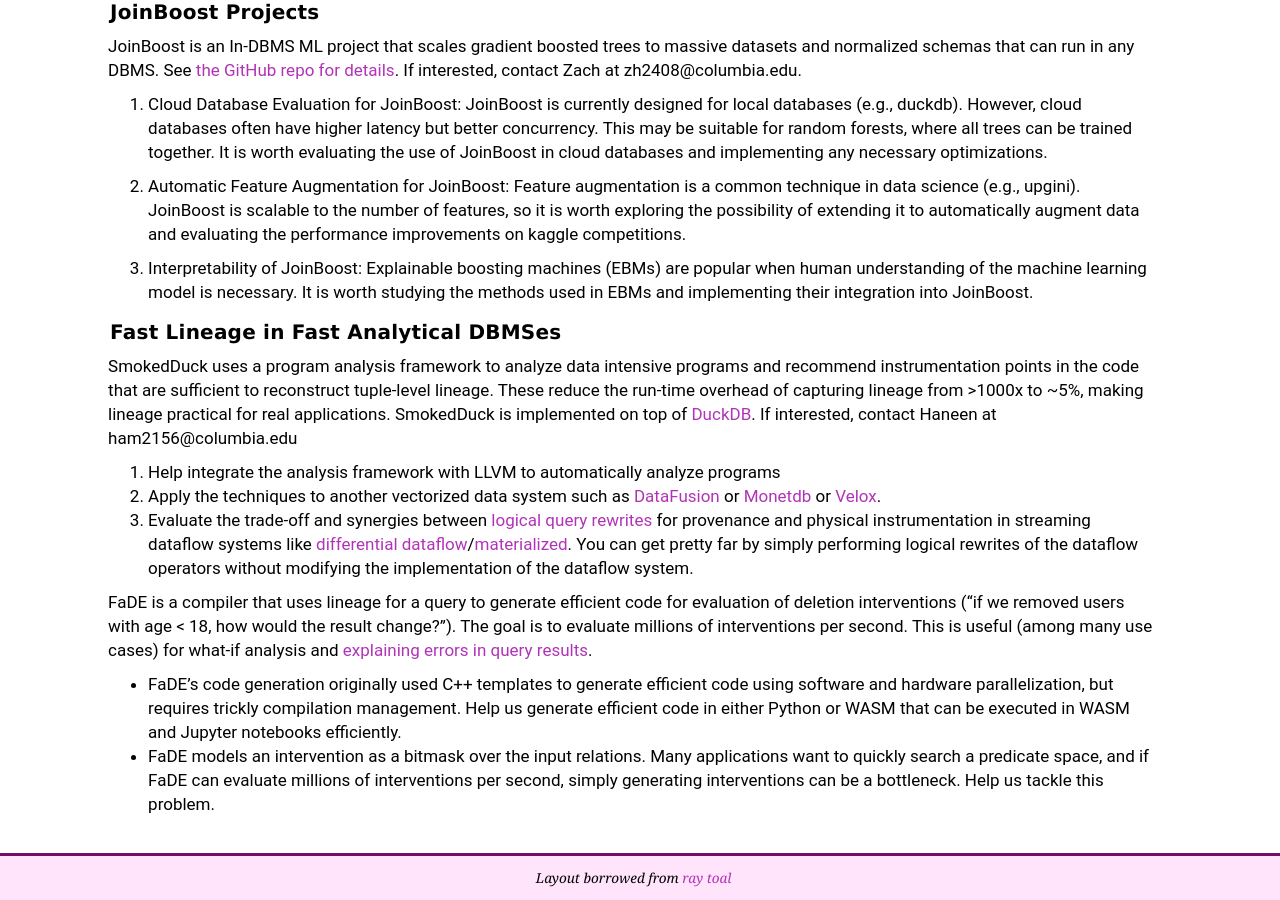
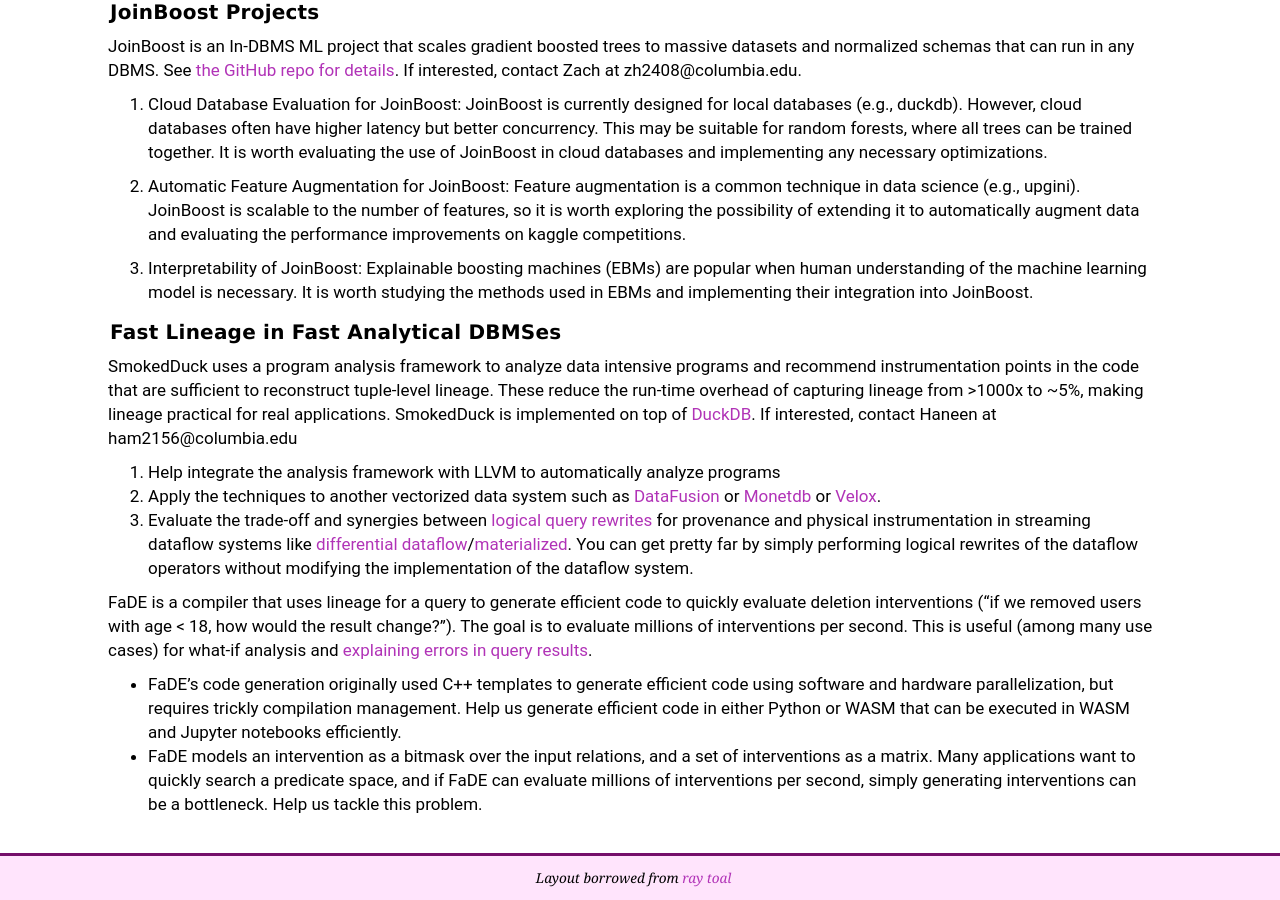
Before and after one commit to w6113/website_2022, a Jekyll site: the page built from projects.md, in a window 1280 px wide and 900 px high, scrolled down 4264 px. Built offline with Jekyll 4.4.1, drawn with Linux system fonts in a browser that asks for light colours.

Commit message:
lazy commit msg

```diff
--- a/projects.md
+++ b/projects.md
@@ -45,7 +45,7 @@
 **Submission**
 
 1. Use the [proposal template on Overleaf](https://www.overleaf.com/read/xhpgqyqbghry)
-1. [Click here to submit](https://www.dropbox.com/request/4twBRI2OeuplW2rSV4Ih)
+1. [Click here to submit](https://www.dropbox.com/request/9jSVvxqOoXtpYEsmcF7i)
 
 
 
@@ -224,10 +224,10 @@
 3. Evaluate the trade-off and synergies between [logical query rewrites](https://ieeexplore.ieee.org/abstract/document/4812401/) for provenance and physical instrumentation in streaming dataflow systems like [differential dataflow](https://timelydataflow.github.io/differential-dataflow/)/[materialized](https://materialized.io).   You can get pretty far by simply performing logical rewrites of the dataflow operators without modifying the implementation of the dataflow system.
 
 
-FaDE is a compiler that uses lineage for a query to generate efficient code for evaluation of deletion interventions ("if we removed users with age < 18, how would the result change?").  The goal is to evaluate millions of interventions per second.  This is useful (among many use cases) for what-if analysis and  [explaining errors in query results](https://dspace.mit.edu/bitstream/handle/1721.1/89076/scorpion-vldb13.pdf?sequence=1&isAllowed=y).
+FaDE is a compiler that uses lineage for a query to generate efficient code to quickly evaluate deletion interventions ("if we removed users with age < 18, how would the result change?").  The goal is to evaluate millions of interventions per second.  This is useful (among many use cases) for what-if analysis and  [explaining errors in query results](https://dspace.mit.edu/bitstream/handle/1721.1/89076/scorpion-vldb13.pdf?sequence=1&isAllowed=y).
 
 * FaDE's code generation originally used C++ templates to generate efficient code using software and hardware parallelization, but requires trickly compilation management. Help us generate efficient code in either Python or WASM that can be executed in WASM and Jupyter notebooks efficiently.
-* FaDE models an intervention as a bitmask over the input relations.  Many applications want to quickly search a predicate space, and if FaDE can evaluate millions of interventions per second, simply generating interventions can be a bottleneck. Help us tackle this problem.
+* FaDE models an intervention as a bitmask over the input relations, and a set of interventions as a matrix.  Many applications want to quickly search a predicate space, and if FaDE can evaluate millions of interventions per second, simply generating interventions can be a bottleneck. Help us tackle this problem.
 
 
 
```
